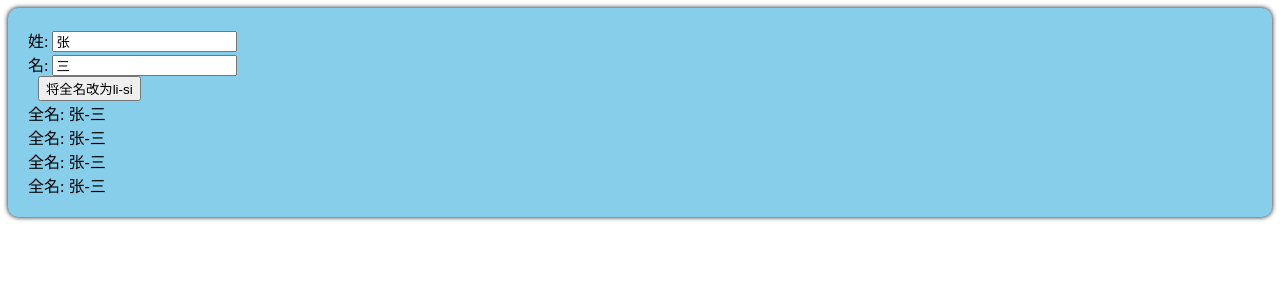
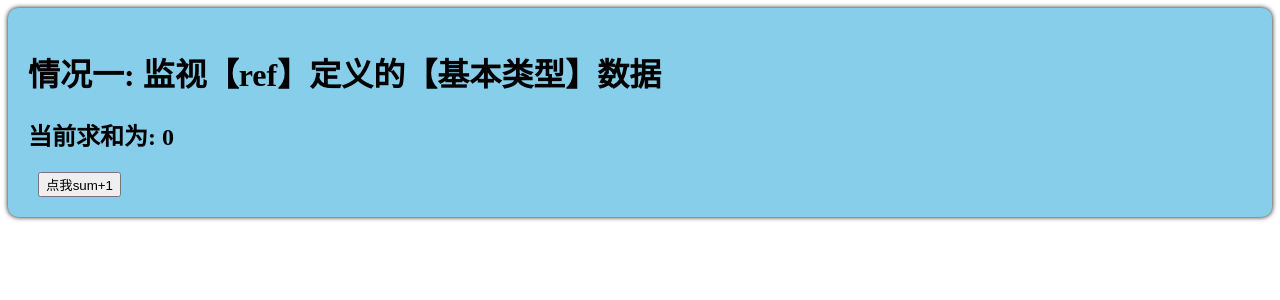
Before and after one commit to wenjuhe/hello_vue3, a Vue app: page / in a window 1280 px wide. Shown: the top 300 px of the page. Built offline with nearby package versions, Linux system fonts and the light colour scheme.

Commit message:
watch监视 情况一

```diff
--- a/src/App.vue
+++ b/src/App.vue
@@ -2,12 +2,12 @@
 
 
 <template>
-  <person/>
+  <Person/>
 </template>
 
 
 <script lang="ts">
-  import Person from './components/Person3.vue'
+  import Person from './components/Person4.vue'
 
   export default {
     name: 'App', //组件名
--- /dev/null
+++ b/src/components/Person4.vue
@@ -0,0 +1,43 @@
+<template>
+    <div class="person4">
+        <h1>情况一: 监视【ref】定义的【基本类型】数据</h1>
+        <h2>当前求和为: {{ sum }}</h2>
+        <button @click="changeSum">点我sum+1</button>
+    </div>
+</template>
+
+
+<script lang="ts" setup name="Person4">
+    import {ref,watch} from 'vue'
+    //数据
+    let sum = ref(0)
+    //方法
+    function changeSum() {
+        sum.value += 1
+    }
+    //监视 情况一: 监视【ref】定义的【基本类型】数据
+    const stopWatch = watch(sum,(newValue,oldValue)=>{
+        console.log('sum变化了',newValue,oldValue)
+        if (newValue >= 10) {
+          stopWatch()
+        }
+    })
+    console.log(stopWatch)
+
+
+</script>
+
+<style>
+    .person4 {
+    background-color: skyblue;
+    box-shadow: 0 0 5px;
+    border-radius: 10px;
+    padding: 20px;
+  }
+  button {
+    margin: 0 10px;
+  }
+  li {
+    font-size: 50px;
+  }
+</style>
```
Also changed, not shown: 1 other file (tests, documents, lock files or other folders).
